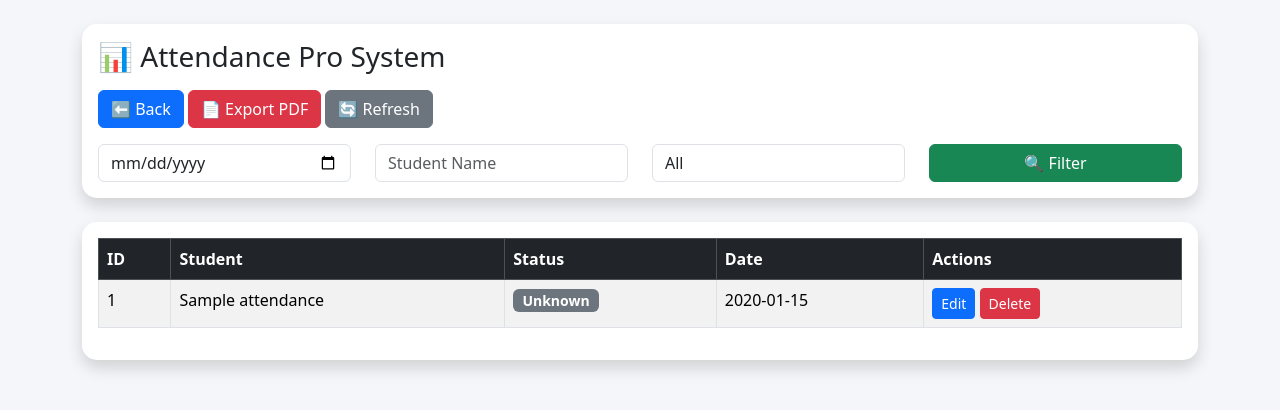
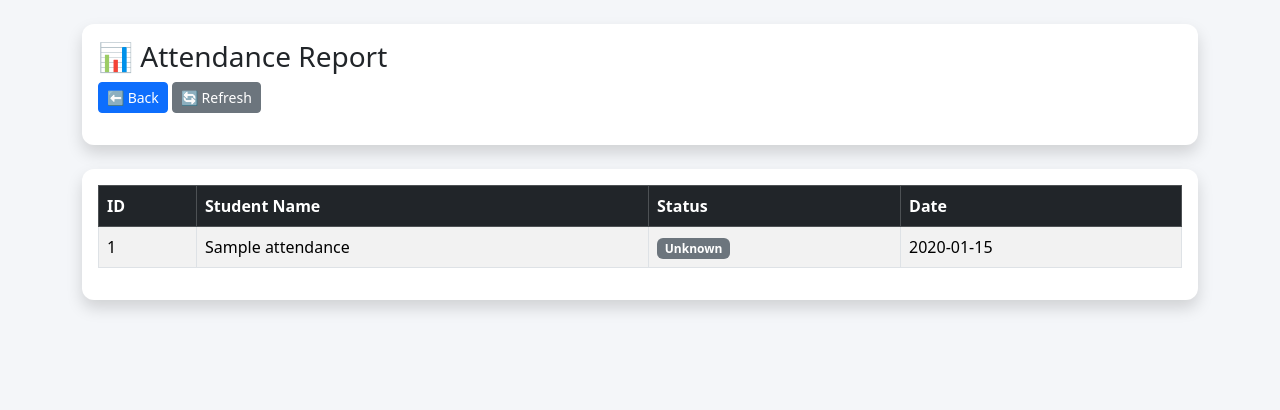
Before and after one commit to we32693269/school-saas, a Flask app: page /attendance in a window 1280 px wide. Shown: the top 410 px of the page. Run offline with Flask 3, Linux system fonts and the light colour scheme; tables that the repository leaves empty hold one stand-in row (values such as "Sample post").

Commit message:
Update attendance.html

```diff
--- a/templates/attendance.html
+++ b/templates/attendance.html
@@ -1,31 +1,24 @@
 <!DOCTYPE html>
 <html>
 <head>
-    <title>Attendance Pro System</title>
+    <title>Attendance Report</title>
 
     <link href="https://cdn.jsdelivr.net/npm/bootstrap@5.3.3/dist/css/bootstrap.min.css" rel="stylesheet">
 
     <style>
-
         body{
             background:#f4f6f9;
         }
 
         .card{
             border:none;
-            border-radius:15px;
+            border-radius:12px;
         }
 
         .table{
             background:white;
         }
-
-        .badge{
-            font-size:14px;
-        }
-
     </style>
-
 </head>
 
 <body>
@@ -34,82 +27,19 @@
 
     <div class="card shadow p-3">
 
-<h3 class="mb-3">
-📊 Attendance Pro System
-</h3>
+        <h3>📊 Attendance Report</h3>
 
         <div class="mb-3">
 
-<a href="/dashboard"
-class="btn btn-primary">
+            <a href="/dashboard" class="btn btn-primary btn-sm">
                 ⬅ Back
             </a>
 
-<a href="/attendance_pdf"
-class="btn btn-danger">
-📄 Export PDF
-</a>
-
-<a href="/attendance"
-class="btn btn-secondary">
+            <a href="/attendance" class="btn btn-secondary btn-sm">
                 🔄 Refresh
             </a>
 
         </div>
-
-<form method="GET">
-
-<div class="row">
-
-<div class="col-md-3">
-<input type="date"
-name="date"
-class="form-control">
-</div>
-
-<div class="col-md-3">
-<input type="text"
-name="student"
-class="form-control"
-placeholder="Student Name">
-</div>
-
-<div class="col-md-3">
-
-<select name="status"
-class="form-control">
-
-<option value="">
-All
-</option>
-
-<option value="Present">
-Present
-</option>
-
-<option value="Absent">
-Absent
-</option>
-
-<option value="Late">
-Late
-</option>
-
-</select>
-
-</div>
-
-<div class="col-md-3">
-
-<button class="btn btn-success w-100">
-🔍 Filter
-</button>
-
-</div>
-
-</div>
-
-</form>
 
     </div>
 
@@ -122,17 +52,12 @@ Late
             <table class="table table-bordered table-striped">
 
                 <thead class="table-dark">
-
                     <tr>
-
                         <th>ID</th>
-<th>Student</th>
+                        <th>Student Name</th>
                         <th>Status</th>
                         <th>Date</th>
-<th>Actions</th>
-
                     </tr>
-
                 </thead>
 
                 <tbody>
@@ -140,57 +65,25 @@ Late
                 {% for row in data %}
 
                 <tr>
-
                     <td>{{ row[0] }}</td>
-
                     <td>{{ row[1] }}</td>
 
                     <td>
-
                         {% if row[2] == 'Present' %}
-
-<span class="badge bg-success">
-🟢 Present
-</span>
+                            <span class="badge bg-success">Present</span>
 
                         {% elif row[2] == 'Absent' %}
-
-<span class="badge bg-danger">
-🔴 Absent
-</span>
+                            <span class="badge bg-danger">Absent</span>
 
                         {% elif row[2] == 'Late' %}
-
-<span class="badge bg-warning text-dark">
-🟡 Late
-</span>
+                            <span class="badge bg-warning text-dark">Late</span>
 
                         {% else %}
-
-<span class="badge bg-secondary">
-Unknown
-</span>
-
+                            <span class="badge bg-secondary">Unknown</span>
                         {% endif %}
-
                     </td>
 
                     <td>{{ row[3] }}</td>
-
-<td>
-
-<a href="/edit_attendance/{{ row[0] }}"
-class="btn btn-primary btn-sm">
-Edit
-</a>
-
-<a href="/delete_attendance/{{ row[0] }}"
-class="btn btn-danger btn-sm"
-onclick="return confirm('Delete this record?')">
-Delete
-</a>
-
-</td>
 
                 </tr>
 
```
Lines whose indentation alone changed are shown as unchanged.
